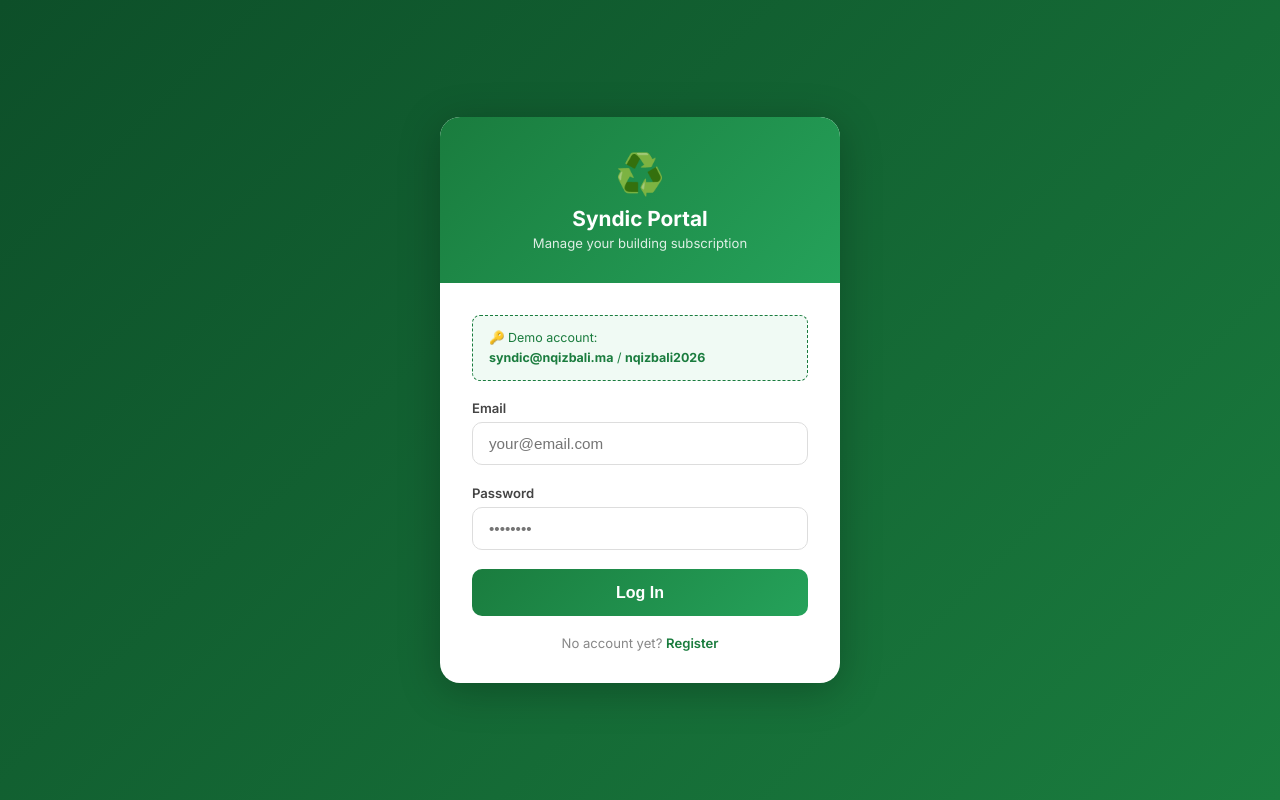
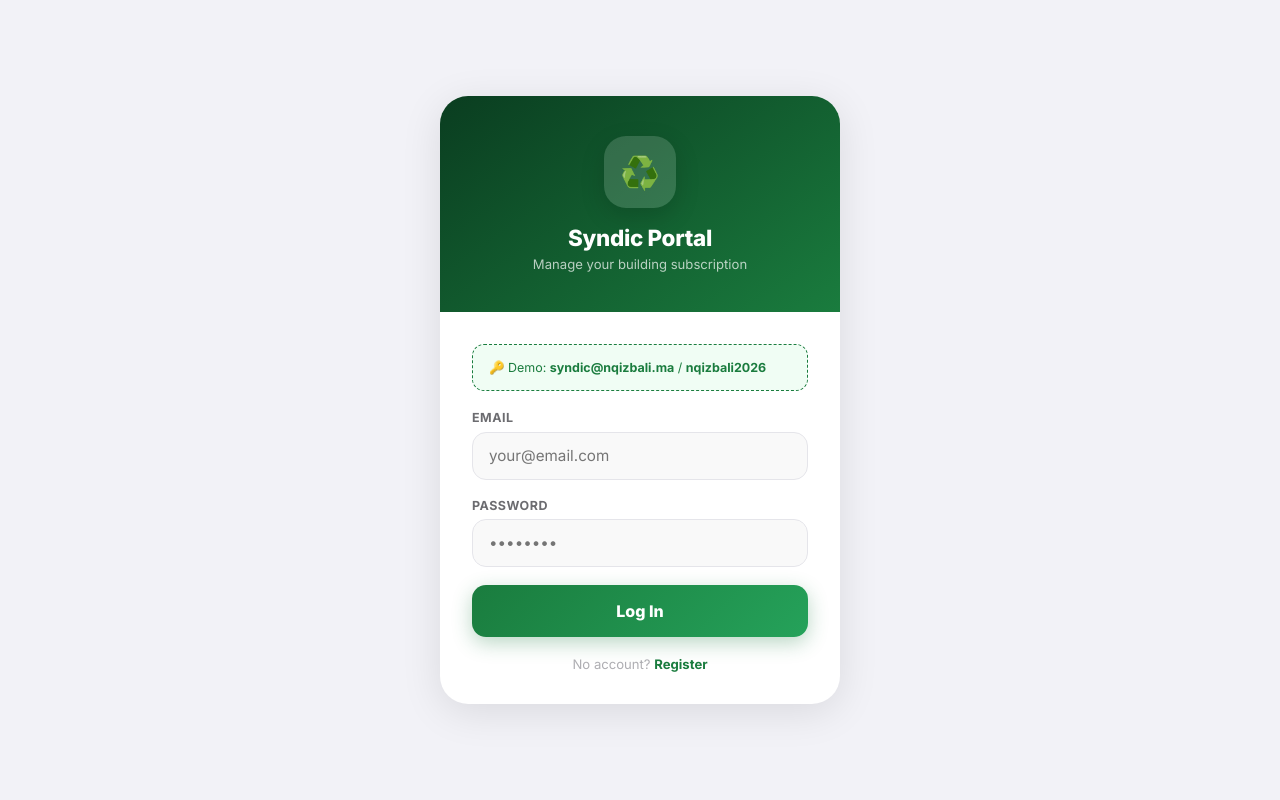
Before and after one commit to amine2026-tech/nqizbali, a Flask app: page /syndic/login in a window 1280 px wide. Run offline with Flask 3, Linux system fonts and the light colour scheme.

Commit message:
Update syndic_login.html

```diff
--- a/templates/syndic_login.html
+++ b/templates/syndic_login.html
@@ -3,29 +3,32 @@
 <head>
   <meta charset="UTF-8"/><meta name="viewport" content="width=device-width,initial-scale=1"/>
   <title>NqiZbali — Syndic Login</title>
-  <link href="https://fonts.googleapis.com/css2?family=Inter:wght@400;500;600;700&display=swap" rel="stylesheet">
+  <link href="https://fonts.googleapis.com/css2?family=Inter:wght@400;500;600;700;800&display=swap" rel="stylesheet">
   <style>
-    *{box-sizing:border-box;margin:0;padding:0}
-    body{font-family:'Inter',sans-serif;background:linear-gradient(135deg,#0d4f29,#1a7c3e);min-height:100vh;display:flex;align-items:center;justify-content:center;padding:1rem}
-    .card{background:#fff;border-radius:20px;box-shadow:0 8px 40px rgba(0,0,0,.25);width:100%;max-width:400px;overflow:hidden}
-    .header{background:linear-gradient(135deg,#1a7c3e,#25a25a);padding:2rem;text-align:center;color:#fff}
-    .logo{font-size:2.5rem;margin-bottom:.5rem}
-    .header h1{font-size:1.3rem;font-weight:700}
-    .header p{font-size:.82rem;opacity:.85;margin-top:.25rem}
+    *{box-sizing:border-box;margin:0;padding:0;-webkit-tap-highlight-color:transparent}
+    body{font-family:'Inter',sans-serif;background:#F2F2F7;min-height:100vh;display:flex;align-items:center;justify-content:center;padding:1rem;-webkit-font-smoothing:antialiased}
+    .card{background:#fff;border-radius:28px;box-shadow:0 8px 40px rgba(0,0,0,.1);width:100%;max-width:400px;overflow:hidden}
+    .header{background:linear-gradient(145deg,#0a3d20,#1a7c3e);padding:2.5rem 2rem;text-align:center;color:#fff}
+    .logo{width:72px;height:72px;border-radius:22px;background:rgba(255,255,255,.15);display:flex;align-items:center;justify-content:center;font-size:2rem;margin:0 auto 1rem;box-shadow:0 8px 24px rgba(0,0,0,.15)}
+    .header h1{font-size:1.4rem;font-weight:800;letter-spacing:-.3px}
+    .header p{font-size:.82rem;opacity:.7;margin-top:.3rem}
     .body{padding:2rem}
-    .field{margin-bottom:1.2rem}
-    label{display:block;font-size:.82rem;font-weight:600;color:#444;margin-bottom:.4rem}
-    input{width:100%;border:1.5px solid #ddd;border-radius:10px;padding:.75rem 1rem;font-size:.95rem;outline:none;transition:border-color .2s}
-    input:focus{border-color:#1a7c3e}
-    .btn{width:100%;background:linear-gradient(135deg,#1a7c3e,#25a25a);color:#fff;border:none;border-radius:10px;padding:.9rem;font-size:1rem;font-weight:700;cursor:pointer;transition:opacity .2s}
-    .btn:hover{opacity:.9}
-    .error{background:#fff0f0;border:1.5px solid #ffb3b3;border-radius:8px;padding:.7rem 1rem;font-size:.83rem;color:#c0392b;margin-bottom:1rem}
-    .footer-link{text-align:center;font-size:.82rem;color:#888;margin-top:1.2rem}
-    .footer-link a{color:#1a7c3e;text-decoration:none;font-weight:600}
-    .demo-box{background:#f0faf4;border:1.5px dashed #1a7c3e;border-radius:8px;padding:.75rem 1rem;font-size:.78rem;color:#1a7c3e;margin-bottom:1.2rem;line-height:1.6}
+    .field{margin-bottom:1.1rem}
+    label{display:block;font-size:.78rem;font-weight:700;color:#6C6C70;margin-bottom:.4rem;text-transform:uppercase;letter-spacing:.5px}
+    input{width:100%;border:1.5px solid #E5E5EA;border-radius:14px;padding:.85rem 1rem;font-size:.95rem;outline:none;transition:border-color .2s,box-shadow .2s;font-family:inherit;background:#F9F9F9;color:#1C1C1E}
+    input:focus{border-color:#1a7c3e;box-shadow:0 0 0 4px rgba(26,124,62,.1);background:#fff}
+    .btn{width:100%;background:linear-gradient(135deg,#1a7c3e,#25a25a);color:#fff;border:none;border-radius:14px;padding:1rem;font-size:1rem;font-weight:800;cursor:pointer;font-family:inherit;box-shadow:0 6px 20px rgba(26,124,62,.3);transition:transform .15s cubic-bezier(.34,1.56,.64,1)}
+    .btn:active{transform:scale(.97)}
+    .error{background:#FEE2E2;border:1.5px solid #FECACA;border-radius:12px;padding:.75rem 1rem;font-size:.82rem;color:#991B1B;margin-bottom:1rem}
+    .demo{background:#F0FDF4;border:1.5px dashed #1a7c3e;border-radius:12px;padding:.75rem 1rem;font-size:.78rem;color:#1a7c3e;margin-bottom:1.2rem;line-height:1.7}
+    .footer-link{text-align:center;font-size:.82rem;color:#AEAEB2;margin-top:1.2rem}
+    .footer-link a{color:#1a7c3e;text-decoration:none;font-weight:700}
+    .page-transition{position:fixed;inset:0;background:#fff;z-index:99999;pointer-events:none;opacity:0;transition:opacity .25s ease}
+    .page-transition.in{opacity:1}
   </style>
 </head>
 <body>
+  <div class="page-transition" id="pt"></div>
   <div class="card">
     <div class="header">
       <div class="logo">♻️</div>
@@ -33,10 +36,7 @@
       <p>Manage your building subscription</p>
     </div>
     <div class="body">
-      <div class="demo-box">
-        🔑 Demo account:<br>
-        <strong>syndic@nqizbali.ma</strong> / <strong>nqizbali2026</strong>
-      </div>
+      <div class="demo">🔑 Demo: <strong>syndic@nqizbali.ma</strong> / <strong>nqizbali2026</strong></div>
       {% if error %}<div class="error">{{ error }}</div>{% endif %}
       <form method="POST">
         <div class="field">
@@ -49,10 +49,9 @@
         </div>
         <button class="btn" type="submit">Log In</button>
       </form>
-      <div class="footer-link">
-        No account yet? <a href="/syndic/register">Register</a>
-      </div>
+      <div class="footer-link">No account? <a href="/syndic/register">Register</a></div>
     </div>
   </div>
+  <script src="{{ url_for('static', filename='js/transitions.js') }}"></script>
 </body>
 </html>
```
